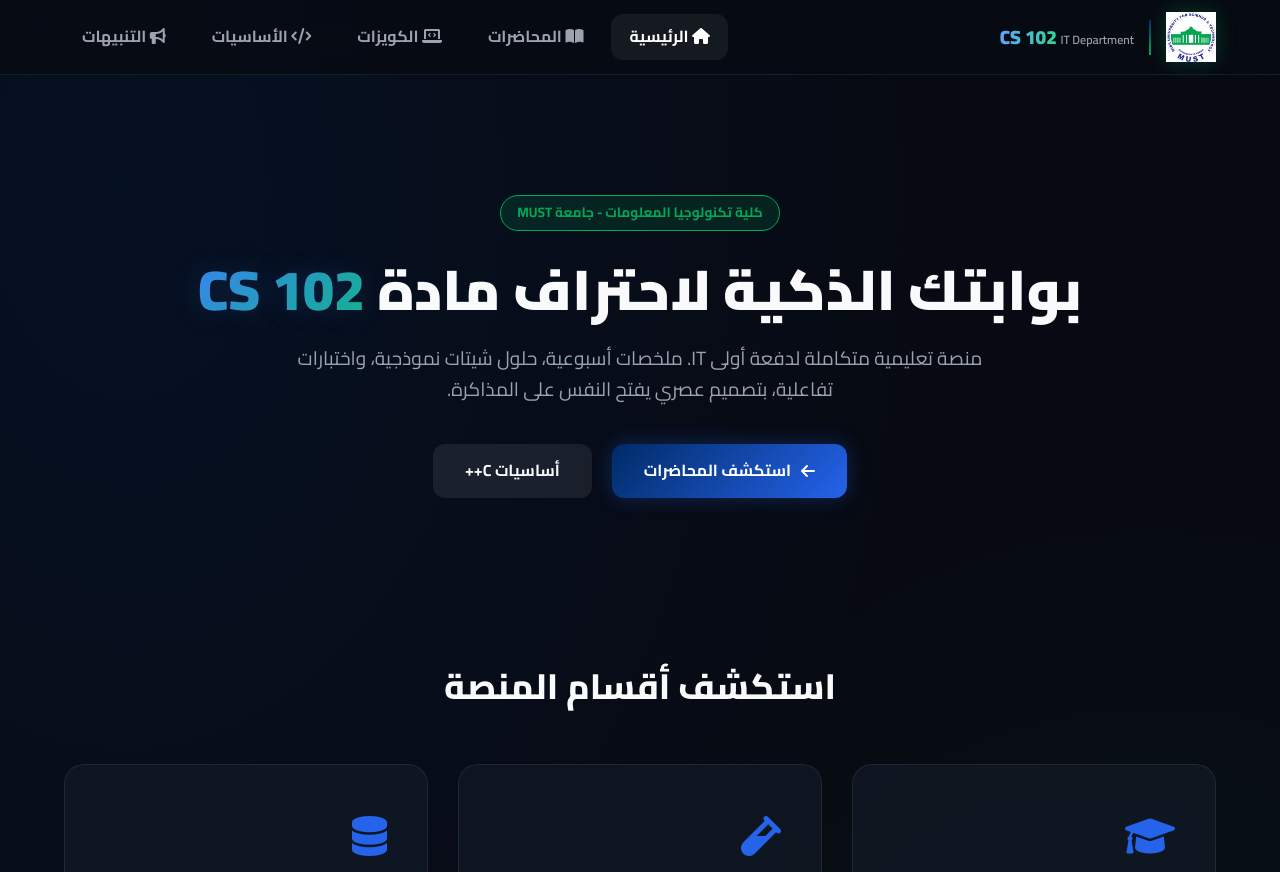
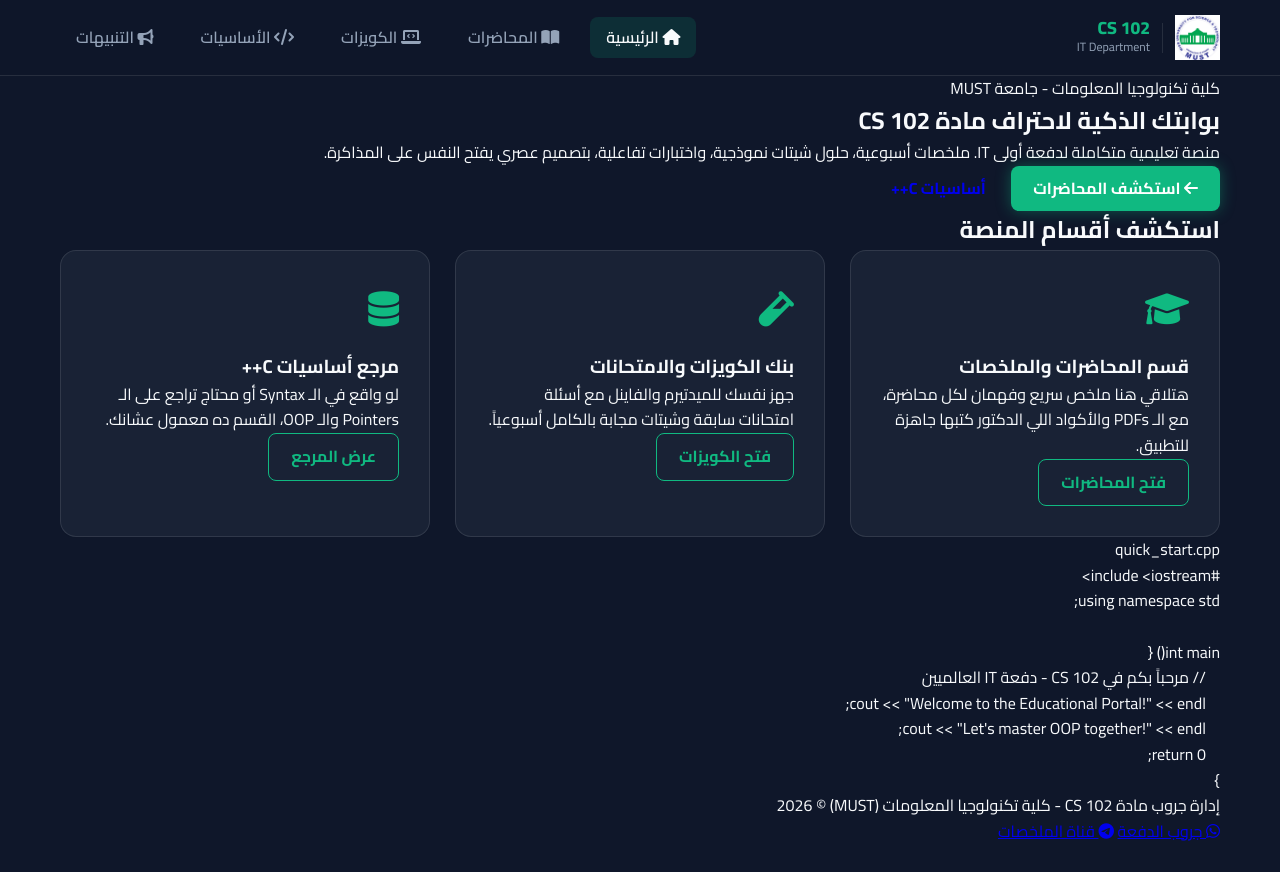
Before and after one commit to baselayman12/cs102-must, a plain HTML site: page index.html in a window 1280 px wide. Shown: the top 872 px of the page. After the commit the page ends 846 px from the top, so only its background shows below. Drawn offline with Linux system fonts and the light colour scheme.

Commit message:
Refactor CSS variables and styles for consistency

```diff
--- a/style.css
+++ b/style.css
@@ -1,351 +1,200 @@
-/* الألوان والخطوط الأساسية لـ MUST */
+/* ==========================================
+   CS 102 - MUST University Design System
+   ========================================== */
+
 :root {
-    --must-blue: #002b66;
-    --must-green: #00a859;
-    --must-accent: #2563eb;
-    --bg-dark: #070a12;
-    --card-bg: rgba(21, 29, 42, 0.6);
-    --card-border: rgba(255, 255, 255, 0.08);
+    --bg-dark: #0f172a;
+    --bg-card: rgba(30, 41, 59, 0.7);
+    --must-green: #10b981;
+    --must-green-glow: rgba(16, 185, 129, 0.4);
     --text-main: #f8fafc;
-    --text-sub: #9ca3af;
-    --font-family: 'Cairo', sans-serif;
+    --text-sub: #94a3b8;
+    --border-glass: rgba(255, 255, 255, 0.1);
 }
 
-/* تهيئة الصفحة */
 * {
     margin: 0;
     padding: 0;
     box-sizing: border-box;
+    font-family: 'Cairo', sans-serif;
 }
 
 body {
     background-color: var(--bg-dark);
     color: var(--text-main);
-    font-family: var(--font-family);
     line-height: 1.6;
     overflow-x: hidden;
-    /* خلفية متدرجة خفيفة */
-    background-image:
-        radial-gradient(at 10% 10%, rgba(0, 43, 102, 0.2) 0px, transparent 50%),
-        radial-gradient(at 90% 90%, rgba(0, 168, 89, 0.1) 0px, transparent 50%);
+    min-height: 100vh;
 }
 
 .container {
-    width: 90%;
     max-width: 1200px;
     margin: 0 auto;
+    padding: 0 20px;
 }
 
-/* --- الهيدر الزجاجي الرهيب (Glassmorphism) --- */
+/* ==========================================
+   Navigation Bar
+   ========================================== */
 .navbar {
-    background: rgba(7, 10, 18, 0.8);
-    backdrop-filter: blur(15px);
-    -webkit-backdrop-filter: blur(15px);
-    border-bottom: 1px solid var(--card-border);
+    background: rgba(15, 23, 42, 0.85);
+    backdrop-filter: blur(12px);
+    -webkit-backdrop-filter: blur(12px);
+    border-bottom: 1px solid var(--border-glass);
     position: sticky;
     top: 0;
     z-index: 1000;
-    padding: 12px 0;
 }
 
 .nav-container {
     display: flex;
     justify-content: space-between;
     align-items: center;
+    padding: 15px 20px;
 }
 
 .logo-area {
     display: flex;
     align-items: center;
-    gap: 15px;
+    gap: 12px;
 }
 
 .university-logo {
-    height: 50px;
+    height: 45px;
     width: auto;
-    filter: drop-shadow(0 0 10px rgba(0, 168, 89, 0.3));
 }
 
 .brand-divider {
-    width: 2px;
-    height: 35px;
-    background: linear-gradient(180deg, var(--must-blue), var(--must-green));
+    width: 1px;
+    height: 30px;
+    background: var(--border-glass);
 }
 
-.cs-badge .cs-code {
-    font-weight: 900;
-    font-size: 1.2rem;
-    background: linear-gradient(90deg, #60a5fa, #34d399);
-    -webkit-background-clip: text;
-    -webkit-text-fill-color: transparent;
+.cs-badge {
+    display: flex;
+    flex-direction: column;
 }
 
-.cs-badge .cs-title {
+.cs-code {
+    font-weight: 800;
+    color: var(--must-green);
+    font-size: 1.1rem;
+    line-height: 1;
+}
+
+.cs-title {
     font-size: 0.75rem;
     color: var(--text-sub);
-    font-weight: 600;
 }
 
 .nav-links {
     display: flex;
-    gap: 10px;
+    gap: 15px;
 }
 
 .nav-links a {
     color: var(--text-sub);
     text-decoration: none;
-    font-weight: 700;
-    padding: 10px 18px;
-    border-radius: 12px;
+    padding: 8px 16px;
+    border-radius: 8px;
+    font-weight: 600;
     transition: all 0.3s ease;
 }
 
-.nav-links a:hover, .nav-links a.active {
-    color: #fff;
-    background: rgba(255, 255, 255, 0.06);
+.nav-links a:hover,
+.nav-links a.active {
+    color: var(--text-main);
+    background: rgba(16, 185, 129, 0.15);
 }
 
-/* --- قسم الـ Hero والأنيميشن الترحيبي --- */
-.hero-section {
-    padding: 120px 0 80px;
-    text-align: center;
-    position: relative;
-}
-
-.hero-badge-tag {
-    display: inline-block;
-    padding: 6px 16px;
-    background: rgba(0, 168, 89, 0.15);
-    color: var(--must-green);
-    border: 1px solid var(--must-green);
-    border-radius: 30px;
-    font-size: 0.85rem;
-    font-weight: 700;
-    margin-bottom: 25px;
-    animation: fadeInUp 0.8s ease backwards;
-}
-
-.hero-title {
-    font-size: 3.5rem;
-    font-weight: 900;
-    line-height: 1.2;
-    margin-bottom: 20px;
-    animation: fadeInUp 1s ease 0.2s backwards;
-}
-
-.hero-title span {
-    background: linear-gradient(135deg, #3b82f6, #10b981);
-    -webkit-background-clip: text;
-    -webkit-text-fill-color: transparent;
-    text-shadow: 0 0 30px rgba(59, 130, 246, 0.2);
-}
-
-.hero-desc {
-    color: var(--text-sub);
-    font-size: 1.2rem;
-    max-width: 750px;
-    margin: 0 auto 40px;
-    animation: fadeInUp 1s ease 0.4s backwards;
-}
-
-.hero-btns {
-    display: flex;
-    justify-content: center;
-    gap: 20px;
-    animation: fadeInUp 1s ease 0.6s backwards;
-}
-
-/* --- الزراير الشيك --- */
-.btn {
-    display: inline-flex;
-    align-items: center;
-    gap: 10px;
-    padding: 14px 32px;
-    border-radius: 12px;
-    font-weight: 700;
-    text-decoration: none;
-    transition: all 0.3s ease;
-    font-size: 1rem;
-    cursor: pointer;
-}
-
-.btn-glow {
-    background: linear-gradient(135deg, var(--must-blue), #2563eb);
-    color: #fff;
-    box-shadow: 0 0 20px rgba(37, 99, 235, 0.3);
-}
-
-.btn-glow:hover {
-    box-shadow: 0 0 30px rgba(37, 99, 235, 0.7);
-    transform: translateY(-3px);
-}
-
-.btn-secondary {
-    background: rgba(255, 255, 255, 0.08);
-    color: var(--text-main);
-}
-
-.btn-secondary:hover {
-    background: rgba(255, 255, 255, 0.15);
-}
-
-.btn-outline {
-    background: transparent;
-    border: 1px solid var(--card-border);
-    color: var(--text-sub);
-    width: 100%;
-    margin-top: auto;
-}
-
-.btn-outline:hover {
-    border-color: var(--must-green);
-    color: var(--must-green);
-    background: rgba(0, 168, 89, 0.05);
-}
-
-/* --- الكروت الزجاجية (Glass Cards) بالأنيميشن --- */
-section { padding: 80px 0; }
-
-.section-title {
-    text-align: center;
-    font-size: 2.2rem;
-    margin-bottom: 50px;
-    font-weight: 800;
+/* ==========================================
+   Glassmorphism Cards & Buttons
+   ========================================== */
+.glass-card {
+    background: var(--bg-card);
+    backdrop-filter: blur(16px);
+    -webkit-backdrop-filter: blur(16px);
+    border: 1px solid var(--border-glass);
+    border-radius: 16px;
+    padding: 30px;
+    transition: transform 0.3s ease, box-shadow 0.3s ease;
 }
 
 .cards-grid {
     display: grid;
-    grid-template-columns: repeat(auto-fit, minmax(320px, 1fr));
-    gap: 30px;
-}
-
-.glass-card {
-    background: var(--card-bg);
-    border: 1px solid var(--card-border);
-    backdrop-filter: blur(12px);
-    -webkit-backdrop-filter: blur(12px);
-    padding: 40px;
-    border-radius: 20px;
-    transition: all 0.4s cubic-bezier(0.175, 0.885, 0.32, 1.275);
-    display: flex;
-    flex-direction: column;
-}
-
-.glass-card:hover {
-    transform: translateY(-10px) scale(1.02);
-    border-color: rgba(59, 130, 246, 0.4);
-    box-shadow: 0 20px 40px rgba(0, 0, 0, 0.4);
+    grid-template-columns: repeat(auto-fit, minmax(300px, 1fr));
+    gap: 25px;
 }
 
 .card-icon {
-    font-size: 2.5rem;
-    color: var(--must-accent);
-    margin-bottom: 20px;
+    font-size: 2.2rem;
+    color: var(--must-green);
+    margin-bottom: 15px;
 }
 
-.glass-card h3 {
-    font-size: 1.5rem;
-    margin-bottom: 12px;
+.btn {
+    display: inline-block;
+    padding: 10px 22px;
+    border-radius: 8px;
+    text-decoration: none;
     font-weight: 700;
+    transition: all 0.3s ease;
 }
 
-.glass-card p {
-    color: var(--text-sub);
-    font-size: 1rem;
-    margin-bottom: 30px;
-    flex-grow: 1;
+.btn-glow {
+    background: var(--must-green);
+    color: #fff;
+    box-shadow: 0 0 15px var(--must-green-glow);
 }
 
-/* --- الترمينال الحركي (typing box) --- */
-.terminal-box {
-    background: #030712;
-    border: 1px solid var(--card-border);
-    border-radius: 12px;
-    overflow: hidden;
-    direction: ltr;
-    max-width: 700px;
-    margin: 0 auto;
+.btn-glow:hover {
+    box-shadow: 0 0 25px var(--must-green-glow);
 }
 
-.terminal-header {
-    background: #111827;
-    padding: 10px 15px;
-    border-bottom: 1px solid var(--card-border);
-    display: flex;
-    align-items: center;
-    gap: 6px;
-}
-
-.dot {
-    width: 12px;
-    height: 12px;
-    border-radius: 50%;
-}
-.red { background: #ef4444; }
-.yellow { background: #f59e0b; }
-.green { background: #10b981; }
-
-.file-name {
-    color: var(--text-sub);
-    font-family: monospace;
-    font-size: 0.85rem;
-    margin-left: 10px;
-}
-
-.terminal-box pre {
-    padding: 25px;
-    font-family: 'Consolas', 'Courier New', monospace;
-    font-size: 1rem;
-    color: #e2e8f0;
-}
-
-.keyword { color: #f43f5e; }
-.string { color: #10b981; }
-.func { color: #60a5fa; }
-.type { color: #a78bfa; }
-.comment { color: #6b7280; }
-
-/* --- الفوتر --- */
-footer {
-    border-top: 1px solid var(--card-border);
-    padding: 40px 0;
-    text-align: center;
-    background: #030712;
-}
-
-footer p { color: var(--text-sub); margin-bottom: 15px; }
-
-.footer-links {
-    display: flex;
-    justify-content: center;
-    gap: 20px;
-}
-
-.footer-links a {
-    color: var(--text-sub);
-    text-decoration: none;
-    font-size: 0.9rem;
-    transition: 0.3s;
-}
-
-.footer-links a:hover {
+.btn-outline {
+    border: 1px solid var(--must-green);
     color: var(--must-green);
 }
 
-/* --- الأنيميشن --- */
-@keyframes fadeInUp {
-    from {
-        opacity: 0;
-        transform: translateY(30px);
+.btn-outline:hover {
+    background: var(--must-green);
+    color: #fff;
+}
+
+/* ==========================================
+   Mobile Optimization (High Speed & Smooth UI)
+   ========================================== */
+@media (max-width: 768px) {
+    .nav-container {
+        flex-direction: column;
+        gap: 12px;
+        padding: 12px 15px;
     }
-    to {
-        opacity: 1;
-        transform: translateY(0);
+
+    .nav-links {
+        flex-wrap: wrap;
+        justify-content: center;
+        gap: 6px;
+        width: 100%;
+    }
+
+    .nav-links a {
+        font-size: 0.85rem;
+        padding: 6px 10px;
+    }
+
+    .glass-card {
+        backdrop-filter: blur(6px) !important;
+        -webkit-backdrop-filter: blur(6px) !important;
+        padding: 20px;
+    }
+
+    .cards-grid {
+        grid-template-columns: 1fr !important;
+        gap: 15px;
+    }
+
+    .section-title {
+        font-size: 1.6rem !important;
     }
 }
-
-/* Responsive */
-@media (max-width: 768px) {
-    .hero-title { font-size: 2.2rem; }
-    .nav-links { display: none; }
-}
```
